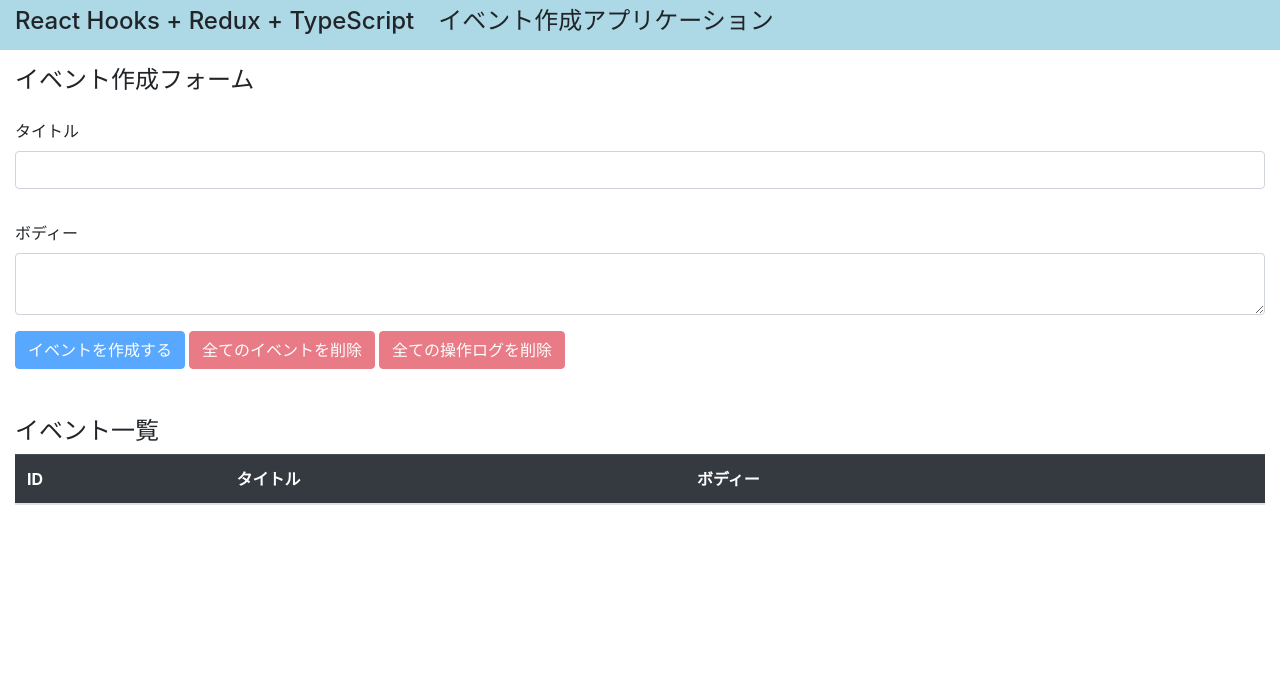
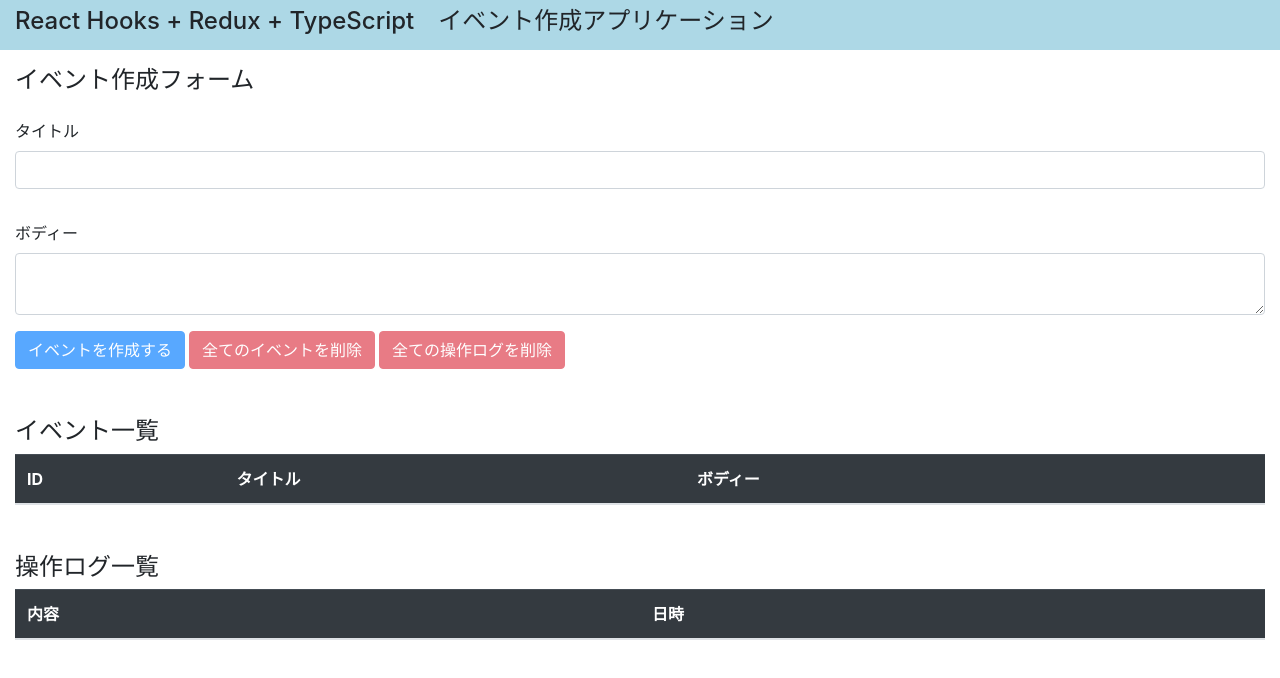
Before and after one commit to 556-mizusawa/rrt-101, a React (Create React App) app: page / in a window 1280 px wide. Shown: the top 678 px of the page. Built offline with nearby package versions, Linux system fonts and the light colour scheme.

Commit message:
display all operationLogs

```diff
--- a/public/index.html
+++ b/public/index.html
@@ -24,7 +24,7 @@
       work correctly both with client-side routing and a non-root public URL.
       Learn how to configure a non-root public URL by running `npm run build`.
     -->
-    <title>React App</title>
+    <title>RRT-101</title>
   </head>
   <body>
     <noscript>You need to enable JavaScript to run this app.</noscript>
--- a/src/actions/index.ts
+++ b/src/actions/index.ts
@@ -11,8 +11,10 @@
   body?: string;
 }
 
-// export const ADD_OPERATION_LOG = 'ADD_OPERATION_LOG';
-// export const DELETE_ALL_OPERATION_LOGS = 'DELETE_ALL_OPERATION_LOGS';
+export interface MyOperationLog {
+  description: string;
+  operatedAt: string;
+}
 
 export interface OPERATION_LOGS {
   type: 'ADD_OPERATION_LOG' | 'DELETE_ALL_OPERATION_LOGS';
--- a/src/components/App.tsx
+++ b/src/components/App.tsx
@@ -3,6 +3,7 @@
 
 import EventForm from './EventForm';
 import Events from './Events';
+import OperationLogs from './OperationLogs';
 import AppContext from '../contexts/AppContext';
 import reducer from '../reducers';
 
@@ -21,6 +22,7 @@
       <div className="container-fluid">
         <EventForm />
         <Events />
+        <OperationLogs />
       </div>
     </AppContext.Provider>
   );
--- /dev/null
+++ b/src/components/OperationLog.tsx
@@ -0,0 +1,17 @@
+import React from 'react';
+import { MyOperationLog } from '../actions';
+
+const OperationLog: React.FC<{ operationLog: MyOperationLog }> = ({
+  operationLog,
+}) => {
+  return (
+    <>
+      <tr>
+        <td>{operationLog.description}</td>
+        <td>{operationLog.operatedAt}</td>
+      </tr>
+    </>
+  );
+};
+
+export default OperationLog;
--- /dev/null
+++ b/src/components/OperationLogs.tsx
@@ -0,0 +1,30 @@
+import React, { useContext } from 'react';
+import OperationLog from './OperationLog';
+import { MyOperationLog } from '../actions';
+import AppContext from '../contexts/AppContext';
+
+const OperationLogs = () => {
+  const { state } = useContext(AppContext);
+  return (
+    <>
+      <h4 className="mt-5">操作ログ一覧</h4>
+      <table className="table table-hover">
+        <thead className="table-dark">
+          <tr>
+            <th>内容</th>
+            <th>日時</th>
+          </tr>
+        </thead>
+        <tbody>
+          {state.operationLogs.map(
+            (operationLog: MyOperationLog, index: number) => {
+              return <OperationLog key={index} operationLog={operationLog} />;
+            }
+          )}
+        </tbody>
+      </table>
+    </>
+  );
+};
+
+export default OperationLogs;
--- a/src/contexts/AppContext.tsx
+++ b/src/contexts/AppContext.tsx
@@ -5,7 +5,7 @@
 type ContextProps = {
   state: CombinedState<{
     events: MyEventType[];
-    operationLogs: string | any[];
+    operationLogs: [];
   }>;
   dispatch: Dispatch<MyActionType | OPERATION_LOGS>;
 };
```
Also changed, not shown: 1 other file (tests, documents, lock files or other folders).
